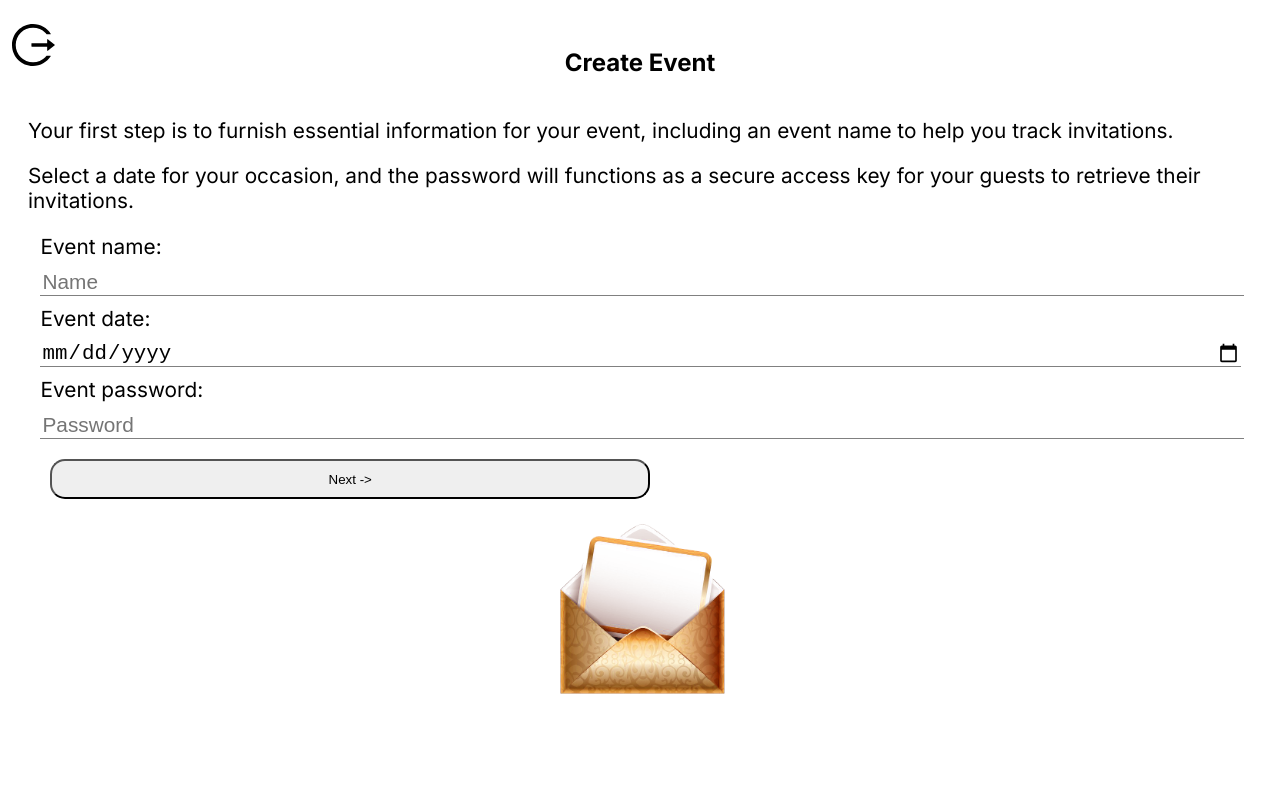
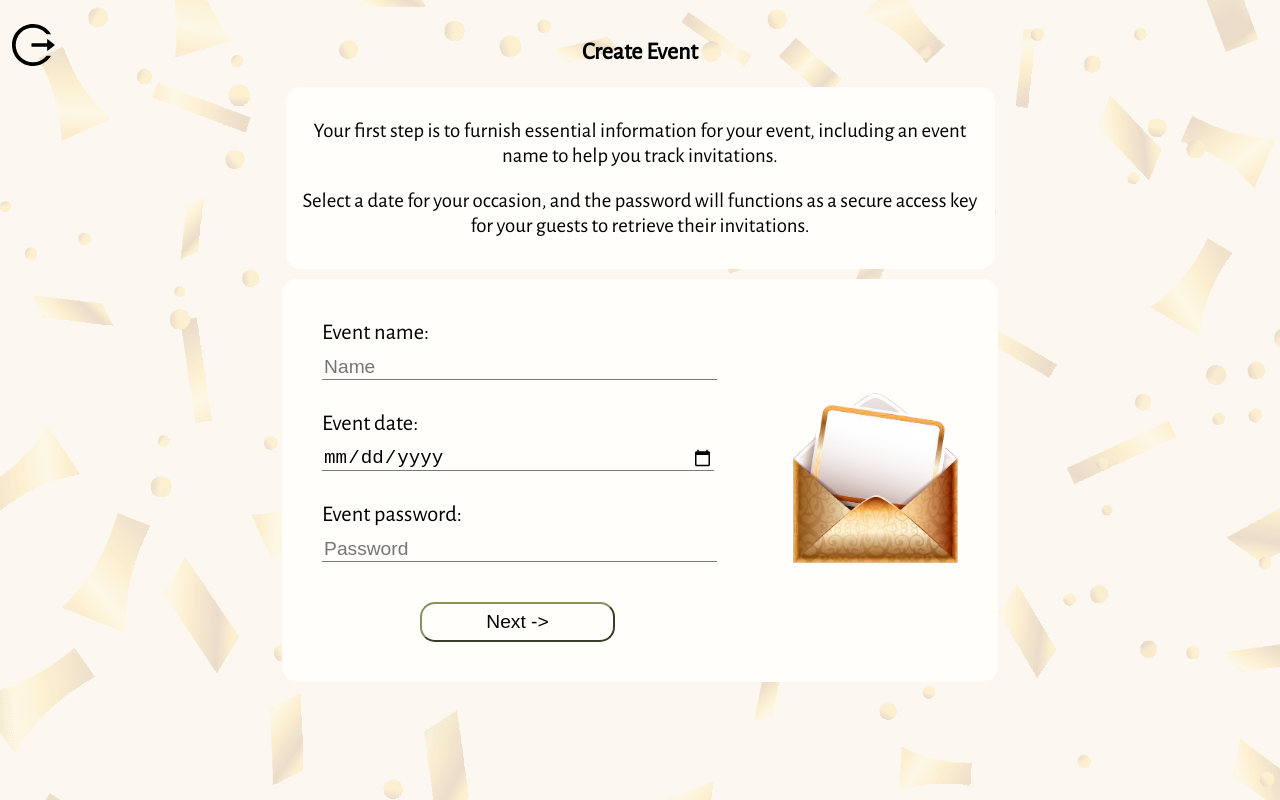
Before and after one commit to nanidam/degree-project-rendezevite, a Next.js app: page /events/create-event in a window 1280 px wide. Built offline with nearby package versions, Linux system fonts and the light colour scheme.

Commit message:
:art: added desktop view

```diff
--- a/app/events/create-event/style.scss
+++ b/app/events/create-event/style.scss
@@ -1,48 +1,99 @@
+@import "../../globals.scss";
+@import "../../../utils/constants.scss";
+
 .create-event-container {
   display: flex;
   flex-direction: column;
-  padding: 20px;
+  padding: 10px;
+  font-family: "Alegreya";
 
   .create-event-header {
     text-align: center;
   }
 
-  .create-event-wrapper,
   .info-text-wrapper {
+    background-color: $white;
+    border-radius: 15px;
+    padding: 10px;
     font-size: 1.3rem;
+    margin-bottom: 10px;
+  }
 
+  .create-event-wrapper {
     .create-event-form {
       display: flex;
       flex-direction: column;
       align-items: center;
       font-size: 1.3rem;
+      background-color: $white;
+      border-radius: 15px;
+      padding: 10px;
+
+      .create-event-form-wrapper {
+        display: flex;
+        flex-direction: column;
+        align-items: center;
 
         .create-event-label {
           width: 100%;
+          margin-bottom: 20px;
+          font-size: 1.4rem;
         }
 
         .create-event-input {
           border: none;
-        border-bottom: 1px solid grey;
+          border-bottom: 1px solid $grey;
           background-color: transparent;
-        font-size: 1.3rem;
+          font-size: 1.2rem;
           margin: 10px 0;
           width: 100%;
         }
 
         .submit-event-btn {
-        margin: 10px;
+          margin-top: 10px;
           height: 40px;
           border-radius: 15px;
           width: 50%;
-
+          background-color: transparent;
+          border-color: $olive-green;
+          font-size: 1.2rem;
           transition: ease-in-out 0.3s;
           cursor: pointer;
 
           &:hover {
-          background: grey;
+            background: $olive-green;
+            color: $off-white;
           }
         }
       }
     }
   }
+}
+
+@media screen and (min-width: 768px) {
+  .create-event-container {
+    justify-content: center;
+    align-items: center;
+
+    .info-text-wrapper {
+      max-width: calc(729px - 40px);
+      text-align: center;
+    }
+
+    .create-event-wrapper {
+      .create-event-form {
+        flex-direction: row;
+        justify-content: center;
+        gap: 30px;
+
+        .create-event-form-wrapper {
+          margin: 30px;
+        }
+
+        .envelope-wrapper {
+          margin-right: 15px;
+        }
+      }
+    }
+  }
+}
```
Lines whose indentation alone changed are shown as unchanged.
